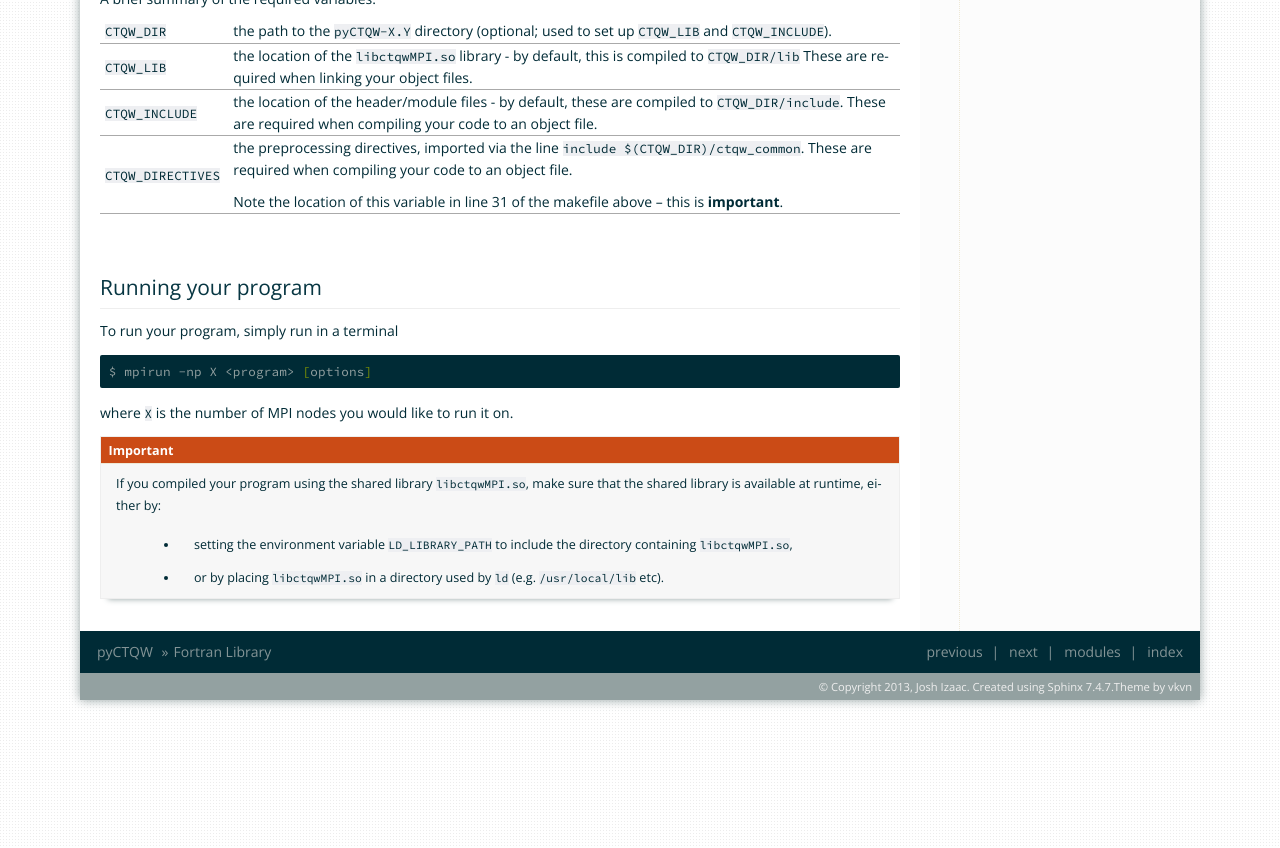
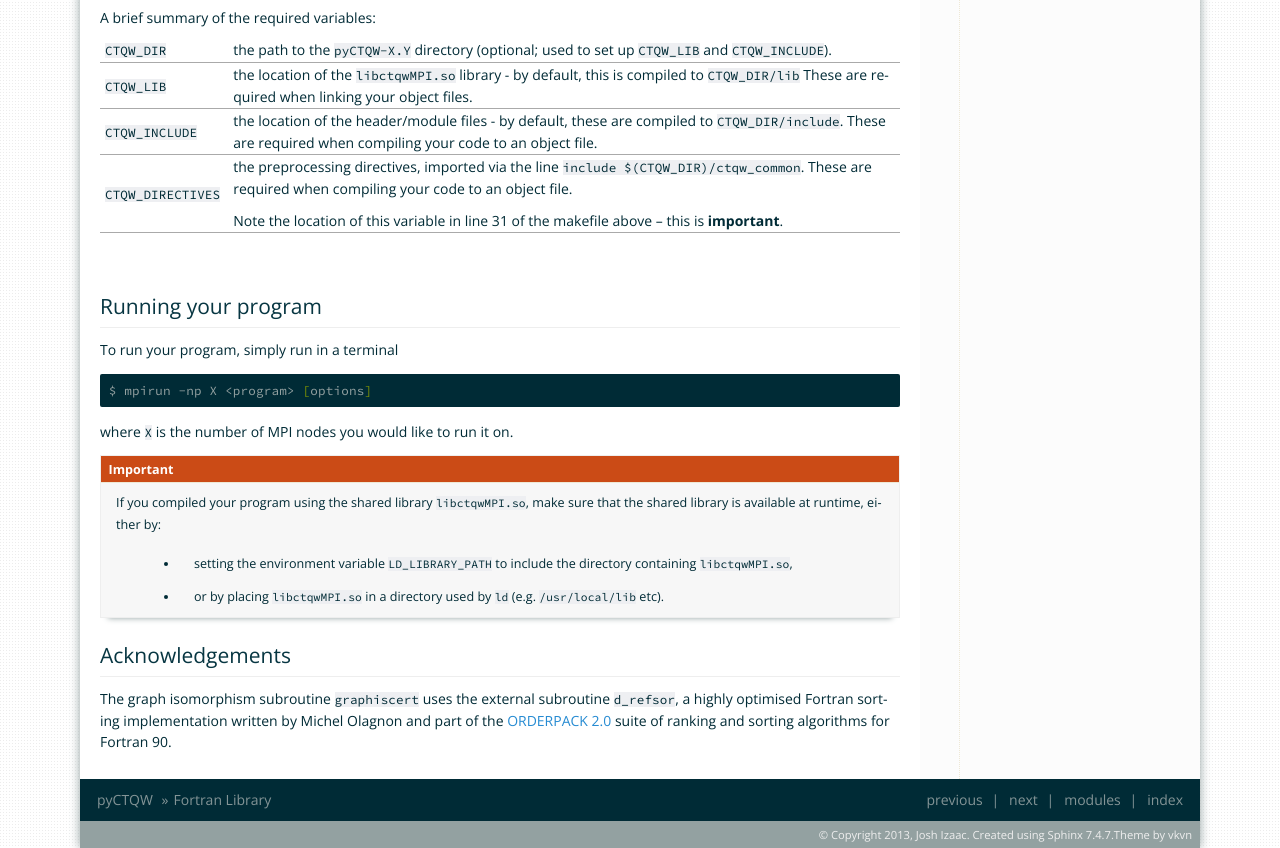
Before and after one commit to josh146/pyctqw, a Sphinx documentation site: the page built from docs/fortran.rst, in a window 1280 px wide and 900 px high, scrolled down 3456 px, cut to the strip 52-900 px from the top of the window. Built offline with Sphinx 7.4.7, drawn with Linux system fonts in a browser that asks for light colours; cross-references to code outside the pages are shown as plain code.

Commit message:
* Added d_refsor acknowledgement * Set docs/_build, stub and _static to be ignored by svn

```diff
--- a/README.rst
+++ b/README.rst
@@ -133,3 +133,8 @@
 ===============
 
 For more information on how to use this package, please see the `online documentation <http://pyctqw.readthedocs.org>`_
+
+Acknowledgements
+===========================
+
+The graph isomorphism subroutine :f:func:`graphiscert` uses the external subroutine :f:func:`d_refsor`, a highly optimised Fortran sorting implementation written by Michel Olagnon and part of the `ORDERPACK 2.0 <http://www.fortran-2000.com/rank/>`_ suite of ranking and sorting algorithms for Fortran 90.
--- a/docs/fortran.rst
+++ b/docs/fortran.rst
@@ -229,3 +229,8 @@
 
         * setting the environment variable ``LD_LIBRARY_PATH`` to include the directory containing :file:`libctqwMPI.so`,
         * or by placing :file:`libctqwMPI.so` in a directory used by ``ld`` (e.g. :file:`/usr/local/lib` etc).
+
+Acknowledgements
+===========================
+
+The graph isomorphism subroutine :f:func:`graphiscert` uses the external subroutine :f:func:`d_refsor`, a highly optimised Fortran sorting implementation written by Michel Olagnon and part of the `ORDERPACK 2.0 <http://www.fortran-2000.com/rank/>`_ suite of ranking and sorting algorithms for Fortran 90.
--- a/docs/libctqw-MPI.rst
+++ b/docs/libctqw-MPI.rst
@@ -101,3 +101,6 @@
 .. f:autofunction:: GraphISCert
 
 .. f:autofunction:: d_refsor
+
+.. note::
+	:f:func:`d_refsor`, a highly optimised Fortran sorting implementation written by Michel Olagnon and part of the `ORDERPACK 2.0 <http://www.fortran-2000.com/rank/>`_ suite of ranking and sorting algorithms for Fortran 90.
```
Also changed, not shown: 1 other file.
